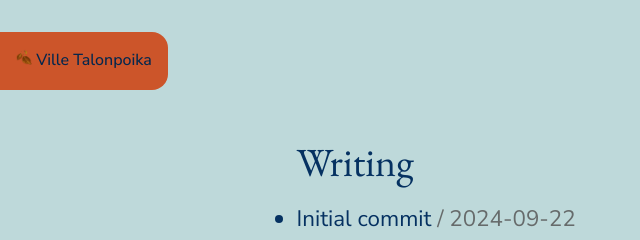
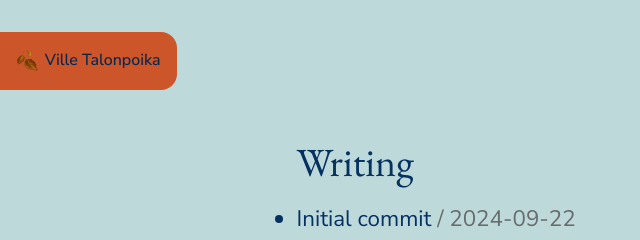
Before and after one commit to Nanofus/website, an Astro site: page /writing in a window 1280 px wide. Shown: the top 240 px of the page, 0-640 px from the left. Built offline with nearby package versions, Linux system fonts and the light colour scheme; Astro itself is replaced by a stand-in of ours.

Commit message:
Header favicon

```diff
--- a/src/components/Header.astro
+++ b/src/components/Header.astro
@@ -9,15 +9,15 @@ const { current = "" } = Astro.props;
 <header>
 	<nav>
 		<a id="main-logo" class={current === "" ? "selected" : ""} href="/">
-			<span><img src="favicon.png" alt="favicon" /> {SITE_TITLE}</span>
+			<span>{SITE_TITLE}</span>
 		</a>
 		<span class="filler"></span>
-		<a class={current === "creations" ? "selected" : ""} href="/creations"
-			>Creations</a
-		>
-		<a class={current === "writing" ? "selected" : ""} href="/writing"
-			>Writing</a
-		>
+		<a class={current === "creations" ? "selected" : ""} href="/creations">
+			Creations
+		</a>
+		<a class={current === "writing" ? "selected" : ""} href="/writing">
+			Writing
+		</a>
 	</nav>
 </header>
 
@@ -43,8 +43,12 @@ const { current = "" } = Astro.props;
 		filter: brightness(1);
 	}
 
-	#main-logo img {
-		height: 1rem;
+	#main-logo span {
+		background-image: url("/favicon.png");
+		background-position: left;
+		background-size: contain;
+		background-repeat: no-repeat;
+		padding-left: 1.8rem;
 	}
 
 	nav {
```
